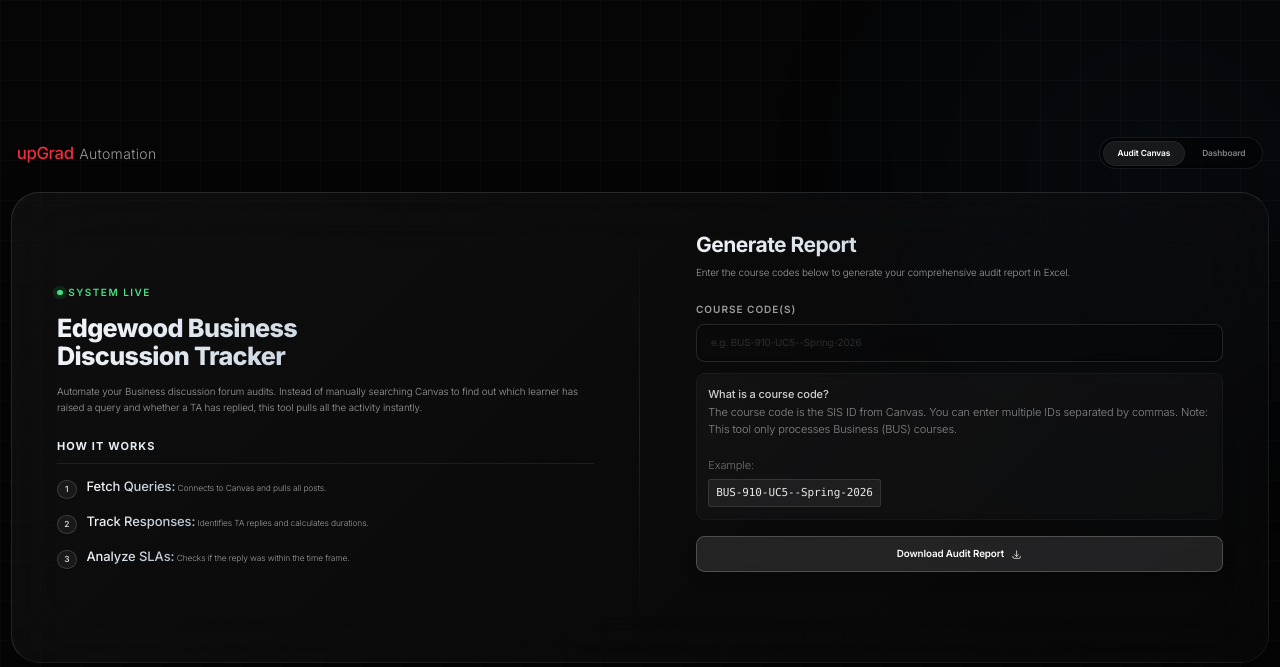
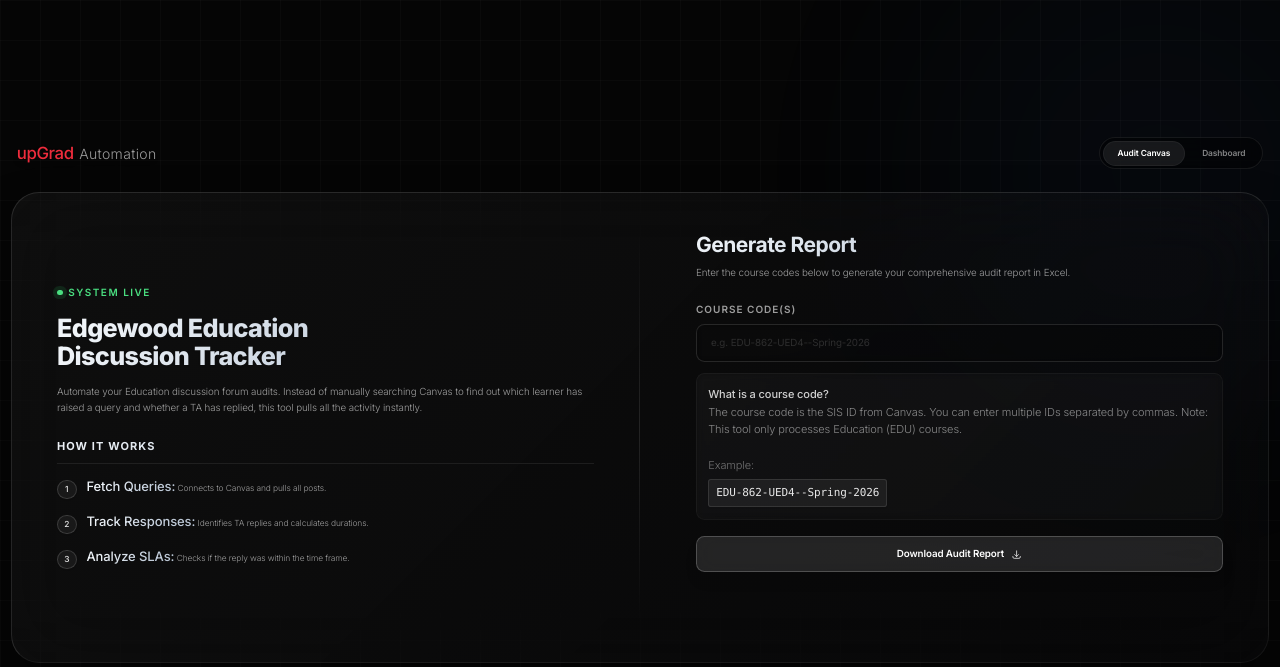
Before and after one commit to omijagtap/Edgewood-Education-discussion-tracker, a Flask app: page / in a window 1280 px wide. Shown: the top 667 px of the page. Run offline with Flask 3, Linux system fonts and the light colour scheme; style sheets or scripts are compiled from the project's sources; some libraries are stand-ins or nearby versions.

Commit message:
feat: Edgewood Education Discussion Tracker - EDU course support + new Google Sheet ID

```diff
--- a/app.py
+++ b/app.py
@@ -62,9 +62,9 @@
         processed_count = 0
 
         for sis_id in sis_ids:
-            # Business Tracker specific filter
-            if not sis_id.upper().startswith("BUS"):
-                task_progress[task_id] = f"Skipping {sis_id} (Not a Business course)."
+            # Education Tracker specific filter
+            if not sis_id.upper().startswith("EDU"):
+                task_progress[task_id] = f"Skipping {sis_id} (Not an Education course)."
                 time.sleep(1)
                 continue
 
--- a/sheets_helper.py
+++ b/sheets_helper.py
@@ -15,7 +15,7 @@
     pass
 
 # Config
-SPREADSHEET_ID = os.getenv("GOOGLE_SHEET_ID", "1GEzRkk6SArh_TfvCXw_SgWLyveQLFUMgHDjJIQo1wA4")
+SPREADSHEET_ID = os.getenv("GOOGLE_SHEET_ID", "1gbX-PyfeWBXI18dS8r4XneJCpG5mWkADfWMDhd6UIPM")
 GOOGLE_CREDS_FILE = os.getenv("GOOGLE_CREDS_FILE", "linen-rex-436411-r4-9bba0db0c720.json")
 SCRIPT_DIR = os.path.dirname(os.path.abspath(__file__))
 
--- a/templates/index.html
+++ b/templates/index.html
@@ -136,10 +136,10 @@
 
                     <h1
                         class="text-3xl lg:text-4xl font-extrabold mb-5 tracking-tight silver-shimmer leading-snug drop-shadow-sm">
-                        Edgewood Business <br />Discussion Tracker</h1>
+                        Edgewood Education <br />Discussion Tracker</h1>
 
                     <p class="text-[rgba(255,255,255,0.6)] text-sm mb-8 leading-relaxed font-light">
-                        Automate your Business discussion forum audits. Instead of manually searching Canvas to find out
+                        Automate your Education discussion forum audits. Instead of manually searching Canvas to find out
                         which learner has raised a query and whether a TA has replied, this tool pulls all the activity
                         instantly.
                     </p>
@@ -193,16 +193,16 @@
                                 Course Code(s)
                             </label>
                             <input type="text" id="course_codes" name="course_codes"
-                                placeholder="e.g. BUS-910-UC5--Spring-2026" required
+                                placeholder="e.g. EDU-862-UED4--Spring-2026" required
                                 class="input-glow w-full bg-[rgba(0,0,0,0.3)] border border-[rgba(255,255,255,0.12)] text-white text-left text-sm rounded-xl px-5 py-4 focus:outline-none transition-all shadow-inner placeholder-[rgba(255,255,255,0.15)] backdrop-blur-sm" />
                             <div
                                 class="mt-4 p-4 rounded-xl bg-[rgba(255,255,255,0.02)] border border-[rgba(255,255,255,0.04)] backdrop-blur-sm text-left hover:bg-[rgba(255,255,255,0.03)] transition-colors">
                                 <p class="text-[11px] text-[rgba(255,255,255,0.5)] leading-relaxed font-light">
                                     <strong class="text-white/80 font-medium">What is a course code?</strong><br />
                                     The course code is the SIS ID from Canvas. You can enter multiple IDs separated by
-                                    commas. Note: This tool only processes Business (BUS) courses.
+                                    commas. Note: This tool only processes Education (EDU) courses.
                                     <br /><br /><span class="text-white/40">Example:</span><br /> <code
-                                        class="bg-[rgba(255,255,255,0.06)] border border-[rgba(255,255,255,0.1)] text-white/90 px-2.5 py-1.5 rounded text-[11px] mt-1.5 inline-block font-medium shadow-sm break-all font-mono">BUS-910-UC5--Spring-2026</code>
+                                        class="bg-[rgba(255,255,255,0.06)] border border-[rgba(255,255,255,0.1)] text-white/90 px-2.5 py-1.5 rounded text-[11px] mt-1.5 inline-block font-medium shadow-sm break-all font-mono">EDU-862-UED4--Spring-2026</code>
                                 </p>
                             </div>
                         </div>
```
